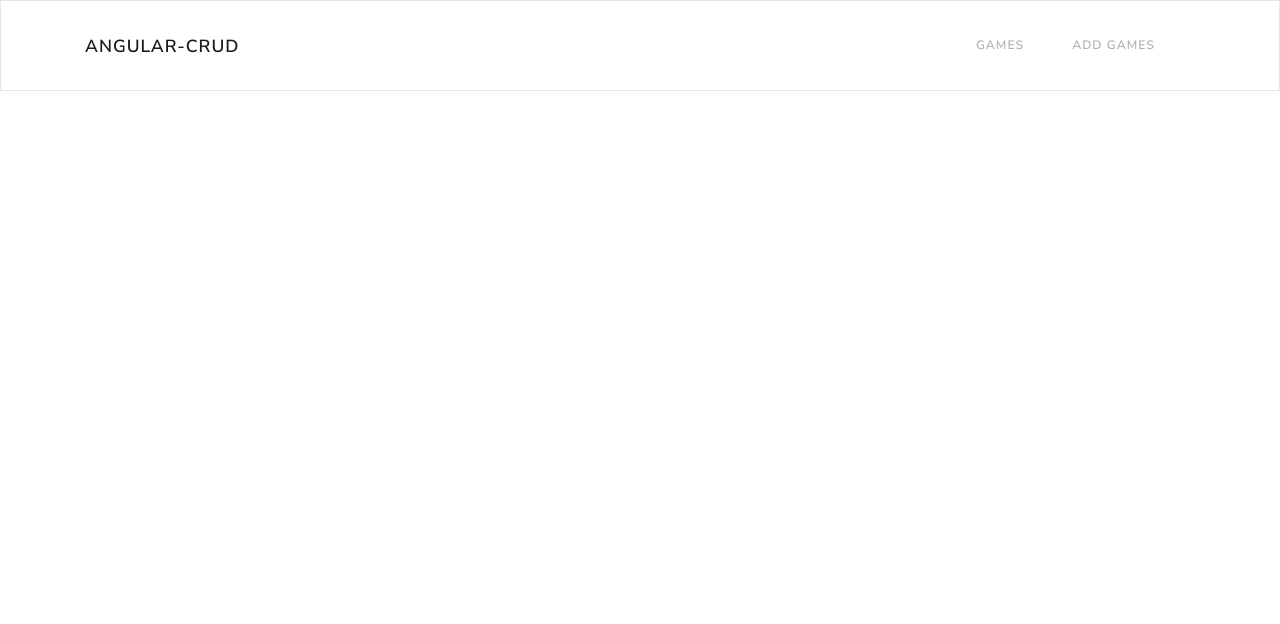
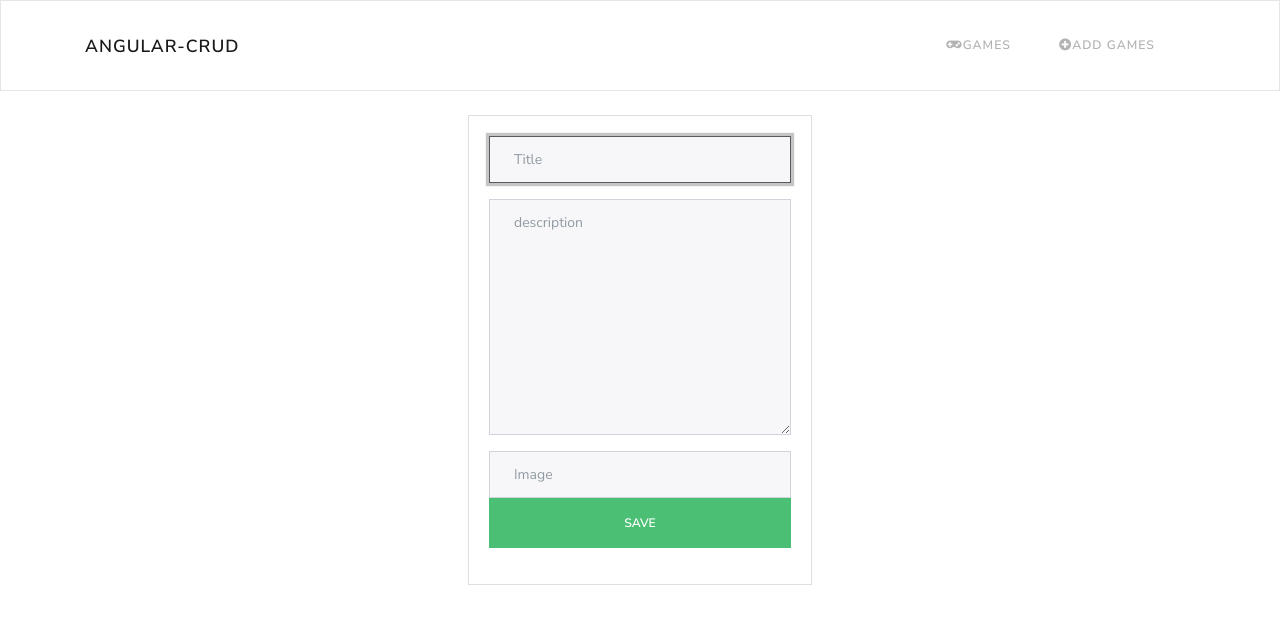
Before and after one commit to Thomascm19/angular-mysql, an Angular app in the folder client/: page /games/add in a window 1280 px wide. Before the commit this address led to /. Shown: the top 624 px of the page. Built offline with nearby package versions, Linux system fonts and the light colour scheme.

Commit message:
Se crea el formulario

```diff
--- a/client/src/app/app-routing.module.ts
+++ b/client/src/app/app-routing.module.ts
@@ -1,10 +1,12 @@
 import { NgModule } from '@angular/core';
 import { Routes, RouterModule } from '@angular/router';
 import { GameListComponent } from '../app/components/game-list/game-list.component';
+import { GameFormComponent } from './components/game-form/game-form.component';
 
 const routes: Routes = [
   { path:'', redirectTo: '/games' , pathMatch: 'full' },
-  { path:'games', component: GameListComponent }
+  { path:'games', component: GameListComponent },
+  { path:'games/add', component: GameFormComponent }
 ];
 
 @NgModule({
--- a/client/src/app/components/game-form/game-form.component.html
+++ b/client/src/app/components/game-form/game-form.component.html
@@ -1,3 +1,22 @@
-<p>
-  game-form works!
-</p>
+<div class="row">
+
+  <div class="col-md-4 offset-md-4">
+
+    <div class="card">
+
+      <div class="card-body">
+        <form class="form-group">
+          <input type="text" name="title" placeholder="Title" class="form-control" autofocus>
+        </form>
+        <form class="form-group">
+          <textarea name="description" placeholder="description" rows="10" class="form-control"></textarea>
+        </form>
+        <form class="form-group">
+          <input type="url" name="image" placeholder="Image" class="form-control">
+
+          <button class="btn btn-success btn-block">Save</button>
+        </form>
+      </div>
+    </div>
+  </div>
+</div>
--- a/client/src/app/components/navbar/navbar.component.html
+++ b/client/src/app/components/navbar/navbar.component.html
@@ -1,6 +1,6 @@
 <nav class="navbar navbar-expand-lg navbar-light bg-light">
   <div class="container">
-    <a class="navbar-brand" href="/">Angular-CRUD</a>
+    <a class="navbar-brand" routerLink="/">Angular-CRUD</a>
     <button class="navbar-toggler" type="button" data-toggle="collapse" data-target="#navbarNav" aria-controls="navbarNav"
       aria-expanded="false" aria-label="Toggle navigation">
       <span class="navbar-toggler-icon"></span>
@@ -8,10 +8,10 @@
     <div class="collapse navbar-collapse" id="navbarNav">
       <ul class="navbar-nav ml-auto">
         <li class="nav-item">
-          <a class="nav-link" href="#">Games</a>
+          <a class="nav-link" routerLink="/games"><i class="fas fa-gamepad"></i>Games</a>
         </li>
         <li class="nav-item">
-          <a class="nav-link" href="#">Add Games</a>
+          <a class="nav-link" routerLink="/games/add"><i class="fas fa-plus-circle"></i>Add Games</a>
         </li>
       </ul>
     </div>
```
